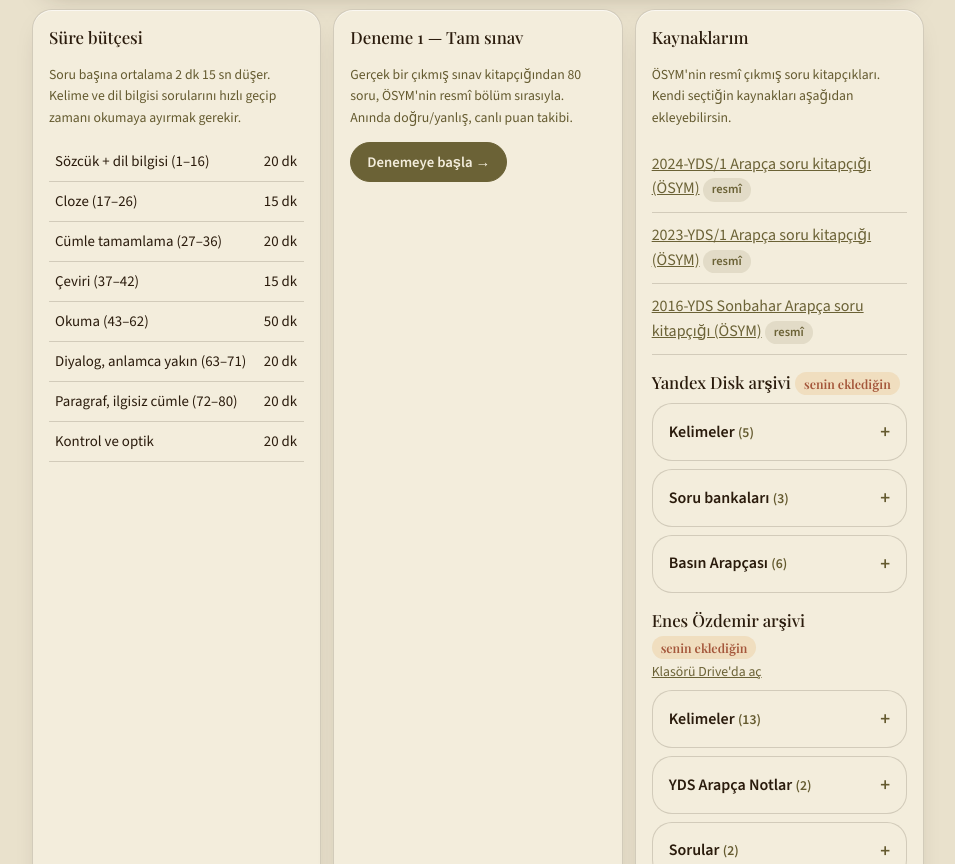
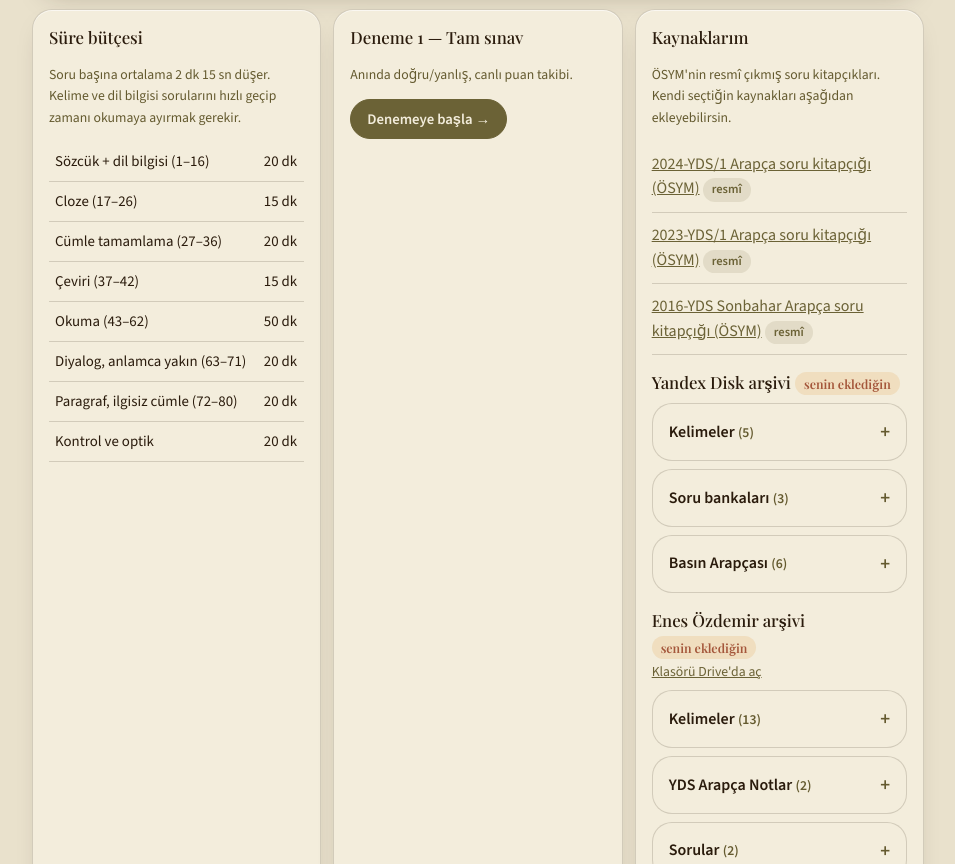
Before and after one commit to tumerkancimen/yds-yokdil-arapca, a plain HTML site: page index.html in a window 1280 px wide. Shown: the part 1302-2166 px from the top of the page, without its empty margins (162-1117 px from the left). Drawn offline with nearby package versions, Linux system fonts and the light colour scheme; a web font is replaced by a local one.

Commit message:
Sınav kutusu: kaynak cümlesi kaldırıldı
Co-Authored-By: Claude Sonnet 5.5 <noreply@anthropic.com>
Claude-Session: https://claude.ai/code/session_012yDXTyj3zQ7UNqvP8PWNAn

```diff
--- a/index.html
+++ b/index.html
@@ -319,7 +319,7 @@ button.btn:hover,a.btn:hover{background:var(--accent-2);border-color:var(--accen
   <div class="grid">
     <div class="card"><h3>Süre bütçesi</h3><p class="small muted">Soru başına ortalama 2 dk 15 sn düşer. Kelime ve dil bilgisi sorularını hızlı geçip zamanı okumaya ayırmak gerekir.</p><table id="timeTable"></table></div>
     <div class="card"><h3>Deneme 1 — Tam sınav</h3>
-      <p class="small muted">Gerçek bir çıkmış sınav kitapçığından 80 soru, ÖSYM'nin resmî bölüm sırasıyla. Anında doğru/yanlış, canlı puan takibi.</p>
+      <p class="small muted">Anında doğru/yanlış, canlı puan takibi.</p>
       <a class="btn small" href="deneme1.html">Denemeye başla →</a>
     </div>
     <div class="card"><h3>Kaynaklarım</h3>
```
